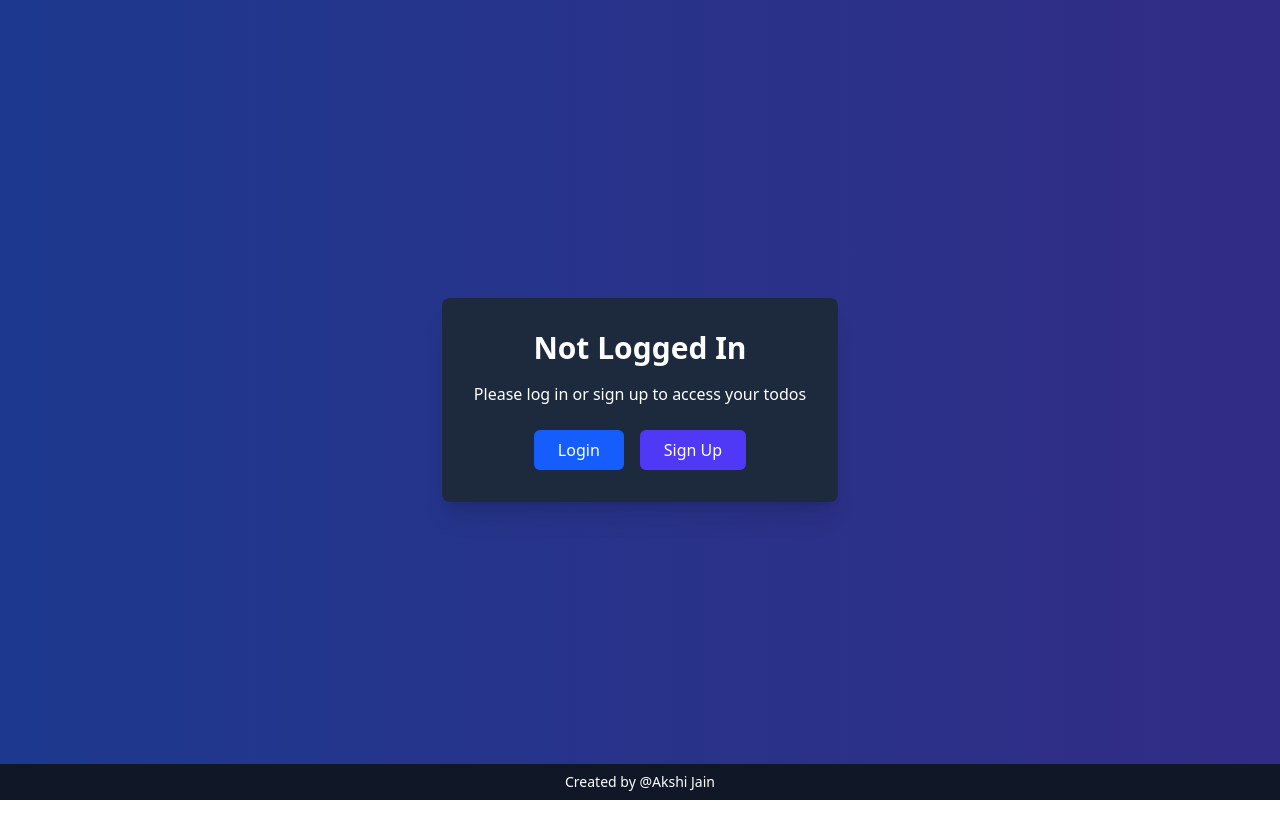
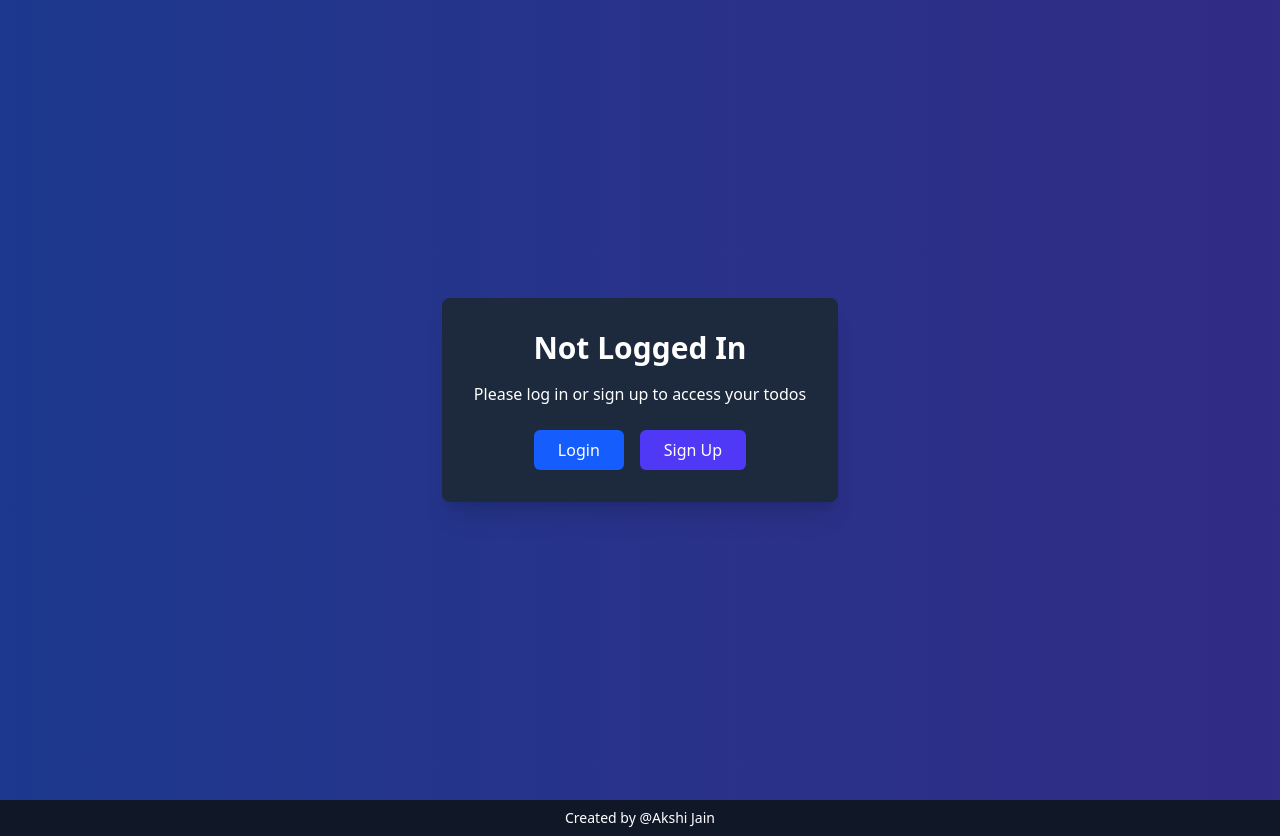
Before and after one commit to akshi009/Let-s-Plan, a React (Vite) app: page / in a window 1280 px wide. Before the commit the page ends 800 px from the top, so only its background shows below. Built offline with nearby package versions, Linux system fonts and the light colour scheme; no server answers.

Commit message:
menu done

```diff
--- a/src/components/Sidebar.jsx
+++ b/src/components/Sidebar.jsx
@@ -124,8 +124,12 @@ function Sidebar({ selectedTodo, activeTodoId, isSidebarOpen, setIsSidebarOpen }
                    className={`group p-3 cursor-pointer rounded transition-all duration-200 flex items-center justify-between ${
                      activeTodoId === todo.$id ? 'bg-gray-700 shadow-md' : 'hover:bg-gray-700'
                    }`}
-                      onClick={() => selectedTodo(todo.$id)}
+                   onClick={() => {
+                     selectedTodo(todo.$id);
+                     setIsSidebarOpen(!isSidebarOpen)
+                   }}
                  >
+
                       {editingTodoId === todo.$id ? (
                         <input
                           type="text"
--- a/src/components/footer.jsx
+++ b/src/components/footer.jsx
@@ -2,7 +2,7 @@ import React from 'react'
 
 function Footer() {
   return (
-    <div className='bg-gray-900 absolute bottom-0 text-white w-full p-2 text-sm text-center'>Created by @Akshi Jain</div>
+    <div className='bg-gray-900  bottom-0 text-white w-full p-2 text-sm text-center'>Created by @Akshi Jain</div>
   )
 }
 
```
Lines whose indentation alone changed are shown as unchanged.
